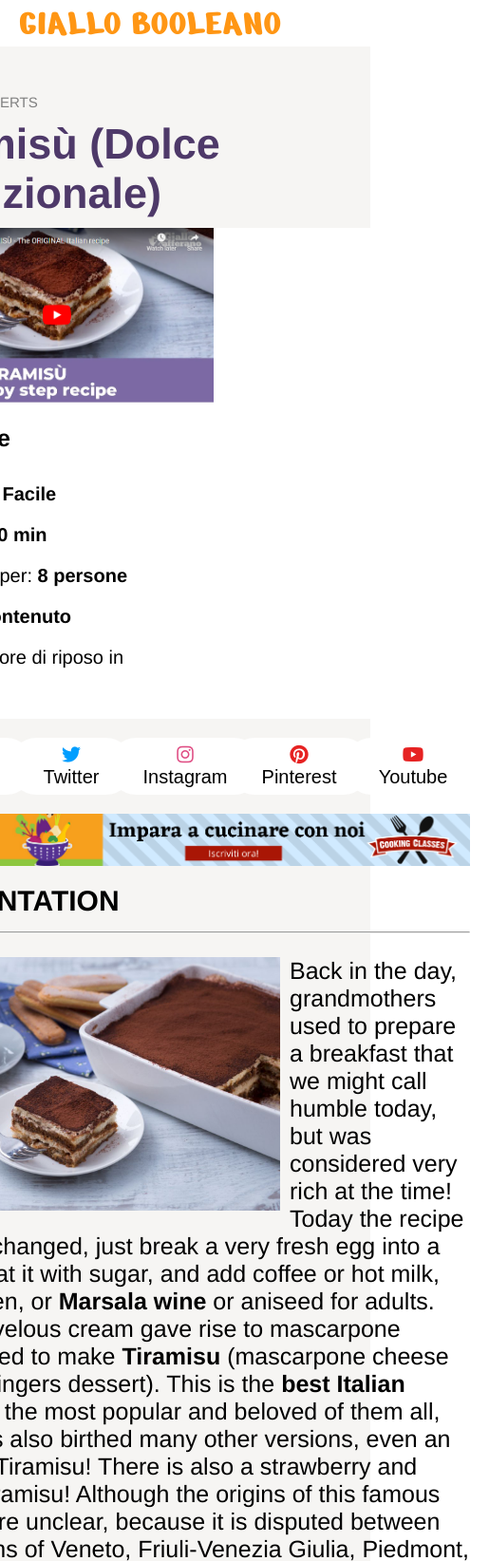
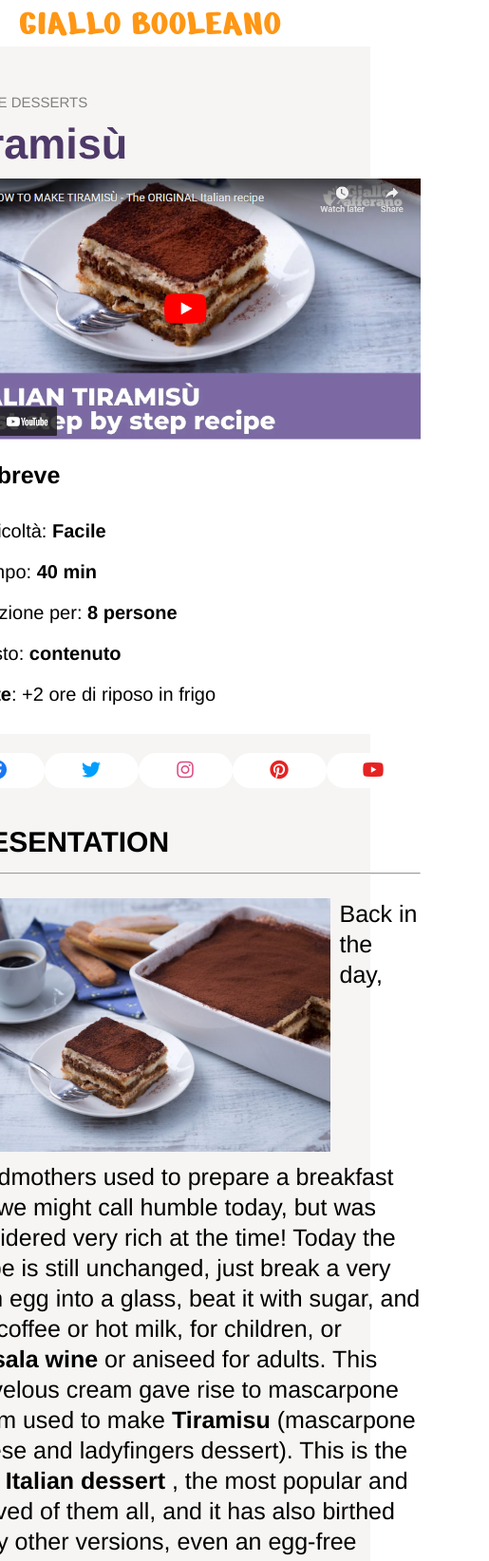
Before and after one commit to LucaRuggeri5/htmlcss-responsive-layout, a plain HTML site: page index.html in a window 390 px wide. Shown: the top 1644 px of the page at 95% size, 515 px wide, since content can reach past the window. Drawn offline with Linux system fonts and the light colour scheme.

Commit message:
finalizzato il responsive, manca solo di allineare l'immagine nel float e la lista nel tablet

```diff
--- a/css/main.css
+++ b/css/main.css
@@ -159,6 +159,7 @@ hr {
 
 p {
     font-size: 25px;
+    line-height: 2rem;
 }
 
 .clearfix::after {
@@ -210,6 +211,13 @@ a {
         display: block;
     }
 
+    .video {
+        width: 100%;
+    }
+    .video-text {
+        width: 100%;
+    }
+
     footer {
         display: flex;
         flex-direction: column;
@@ -219,6 +227,10 @@ a {
         display: flex;
         flex-direction: column;
         align-items: center;
+    }
+
+    .no-display {
+        display: none;
     }
 }
 
@@ -237,6 +249,12 @@ a {
     .container-video {
         display: block;
     }
+    .video {
+        width: 100%;
+    }
+    .video-text {
+        width: 100%;
+    }
 
     footer {
         display: flex;
@@ -248,4 +266,19 @@ a {
         flex-direction: column;
         align-items: center;
     }
+
+    #img-float {
+        float: inline-start;
+        margin-right: 10px;
+        margin-bottom: 10px;
+        width: 400px;
+    }
+
+    .no-display {
+        display: none;
+    }
+
+    .no-display-cell {
+        display: none;
+    }
 }
--- a/index.html
+++ b/index.html
@@ -28,7 +28,7 @@
                 DOLCI E DESSERTS
             </div>
             <div class="titolo">
-                <h2>Tiramisù (Dolce Tradizionale)</h2>
+                <h2>Tiramisù <span class="no-display-cell">(Dolce Tradizionale)</span></h2>
             </div>
             <div class="container-video">
                 <div class="video">
@@ -47,13 +47,13 @@
                 </div>
             </div>
             <div class="container-social">
-                <div class="social"><button><i class="fa-brands fa-facebook" style="color: #1A77F3;"></i> Facebook</button></div>
-                <div class="social"><button><i class="fa-brands fa-twitter" style="color: #009EFF;"></i> Twitter</button></div>
-                <div class="social"><button><i class="fa-brands fa-instagram" style="color: #DF4C83;"></i> Instagram</button></div>
-                <div class="social"><button><i class="fa-brands fa-pinterest" style="color: #E62222;"></i> Pinterest</button></div>
-                <div class="social"><button><i class="fa-brands fa-youtube" style="color: #E62222;"></i> Youtube</button></div>
+                <div class="social"><button><i class="fa-brands fa-facebook" style="color: #1A77F3;"></i> <span class="no-display">Facebook</span></button></div>
+                <div class="social"><button><i class="fa-brands fa-twitter" style="color: #009EFF;"></i> <span class="no-display">Twitter</span></button></div>
+                <div class="social"><button><i class="fa-brands fa-instagram" style="color: #DF4C83;"></i> <span class="no-display">Instagram</span></button></div>
+                <div class="social"><button><i class="fa-brands fa-pinterest" style="color: #E62222;"></i> <span class="no-display">Pinterest</span></button></div>
+                <div class="social"><button><i class="fa-brands fa-youtube" style="color: #E62222;"></i> <span class="no-display">Youtube</span></button></div>
             </div>
-            <div class="banner">
+            <div class="banner no-display-cell">
                 <img src="img/banner.png" alt="banner">
             </div>
             <div class="presentation">
```
